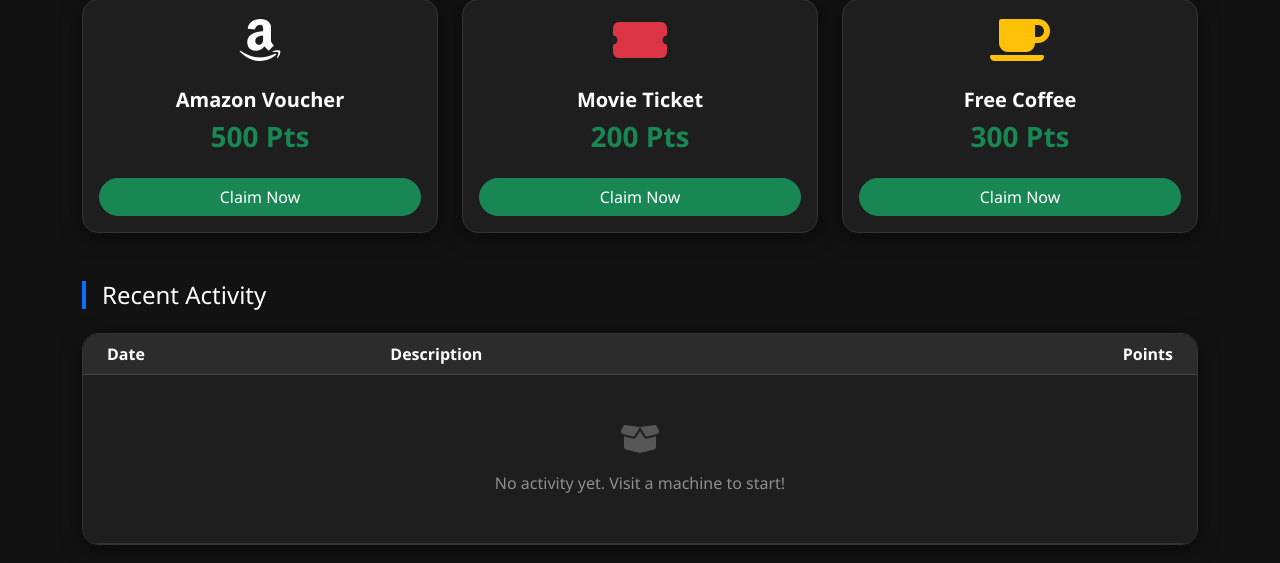
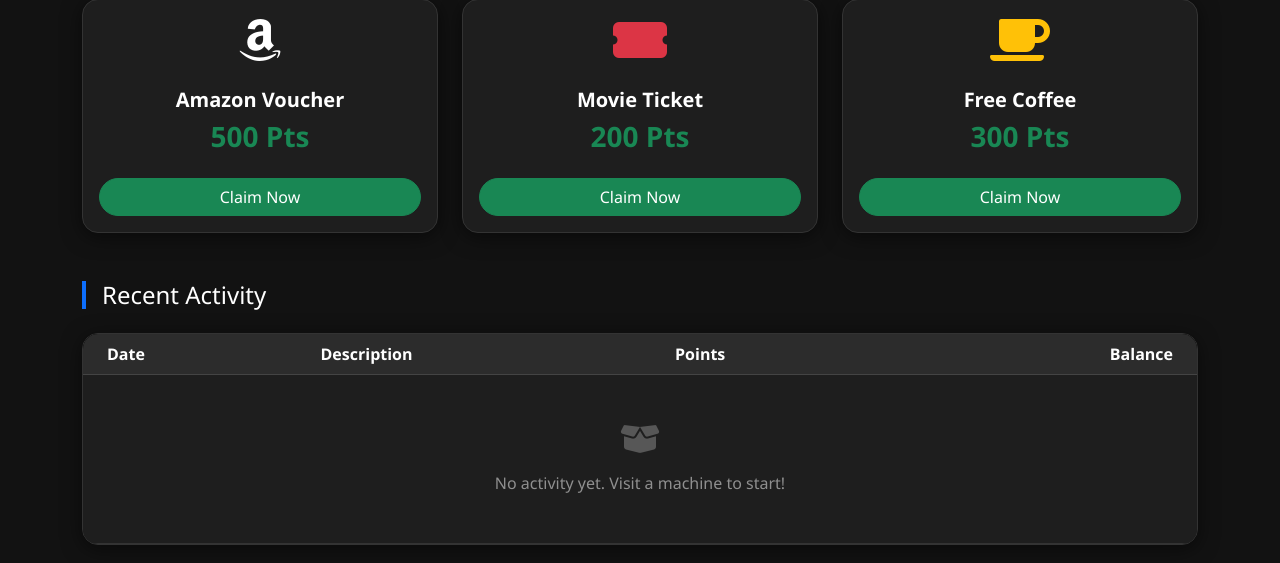
Before and after one commit to bondreamey2006/rvm-rewards-backend, a Flask app: page /dashboard in a window 1280 px wide. Shown: the part 739-1302 px from the top of the page. Run offline with Flask 3, Linux system fonts and the light colour scheme; the visitor is signed in with stand-in values (Sample User, id 1).

Commit message:
Added running balance column and fixed dashboard UI

```diff
--- a/app.py
+++ b/app.py
@@ -81,9 +81,23 @@
 
         # Fetch History
         try:
-            history_ref = db.collection('history').where('user_id', '==', user_id).order_by('timestamp', direction=firestore.Query.DESCENDING).limit(10)
+            history_ref = db.collection('history').where('user_id', '==', user_id).order_by('timestamp', direction=firestore.Query.DESCENDING).limit(20)
             for h in history_ref.stream():
                 transactions.append(h.to_dict())
+
+            # --- NEW LOGIC: CALCULATE RUNNING BALANCE ---
+            # We start with the current total points and work backwards through history
+            running_balance = points
+            for t in transactions:
+                # Store the balance *after* this transaction occurred
+                t['balance_after'] = running_balance
+
+                # Reverse the math to find what the balance was *before* this transaction
+                # If we deposited points (+), the previous balance was lower.
+                # If we redeemed points (-), the previous balance was higher.
+                # Subtracting the points (even if negative) does this perfectly.
+                running_balance = running_balance - t.get('points', 0)
+
         except Exception as e:
             print(f"History Error: {e}")
 
@@ -101,10 +115,7 @@
 
 @app.route('/contact', methods=['GET', 'POST'])
 def contact():
-    if request.method == 'POST':
-        # In a real app, you would send an email here
-        flash("Message sent successfully! We will contact you soon.", "success")
-        return redirect(url_for('contact'))
+    # Only GET is needed now since Formspree handles POST in the HTML form
     return render_template('contact.html')
 
 @app.route('/admin')
--- a/templates/dashboard.html
+++ b/templates/dashboard.html
@@ -203,13 +203,13 @@
                         <tr>
                             <th class="ps-4">Date</th>
                             <th>Description</th>
-                            <th class="text-end pe-4">Points</th>
-                        </tr>
+                            <th>Points</th>
+                            <th class="text-end pe-4">Balance</th> </tr>
                     </thead>
                     <tbody>
                         {% for t in transactions %}
                         <tr>
-                            <td class="ps-4 text-muted">{{ t.timestamp.strftime('%d %b, %H:%M') }}</td>
+                            <td class="ps-4 text-white-50">{{ t.timestamp.strftime('%d %b, %H:%M') }}</td>
                             <td>
                                 {% if t.type == 'deposit' %}
                                     <span class="badge bg-success bg-opacity-25 text-success me-2"><i class="fas fa-arrow-down"></i></span>
@@ -218,13 +218,16 @@
                                 {% endif %}
                                 {{ t.description }}
                             </td>
-                            <td class="text-end pe-4 fw-bold {{ 'text-success' if t.points > 0 else 'text-danger' }}">
+                            <td class="fw-bold {{ 'text-success' if t.points > 0 else 'text-danger' }}">
                                 {{ '+' if t.points > 0 else '' }}{{ t.points }}
+                            </td>
+                            <td class="text-end pe-4 text-white">
+                                {{ t.balance_after }}
                             </td>
                         </tr>
                         {% else %}
                         <tr>
-                            <td colspan="3" class="text-center py-5 text-white-50">
+                            <td colspan="4" class="text-center py-5 text-white-50">
                                 <i class="fas fa-box-open fa-2x mb-3 d-block opacity-50"></i>
                                 No activity yet. Visit a machine to start!
                             </td>
```
